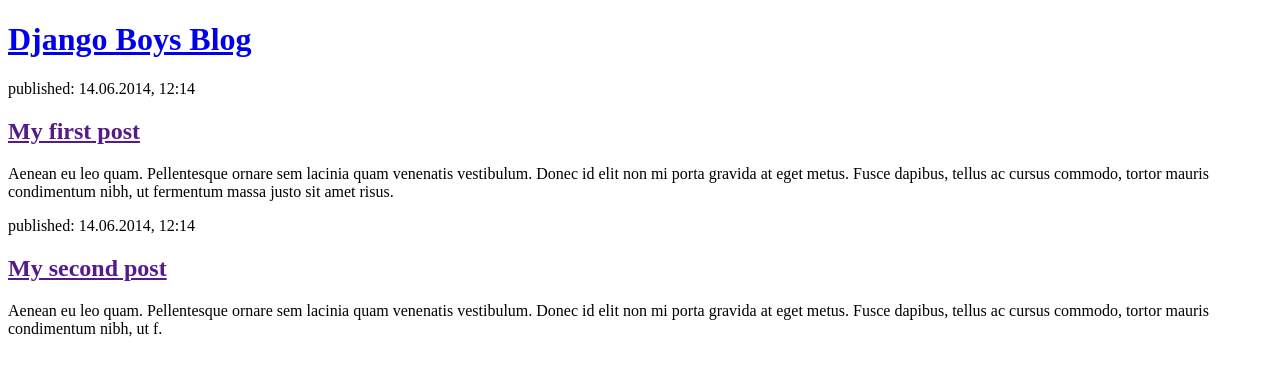
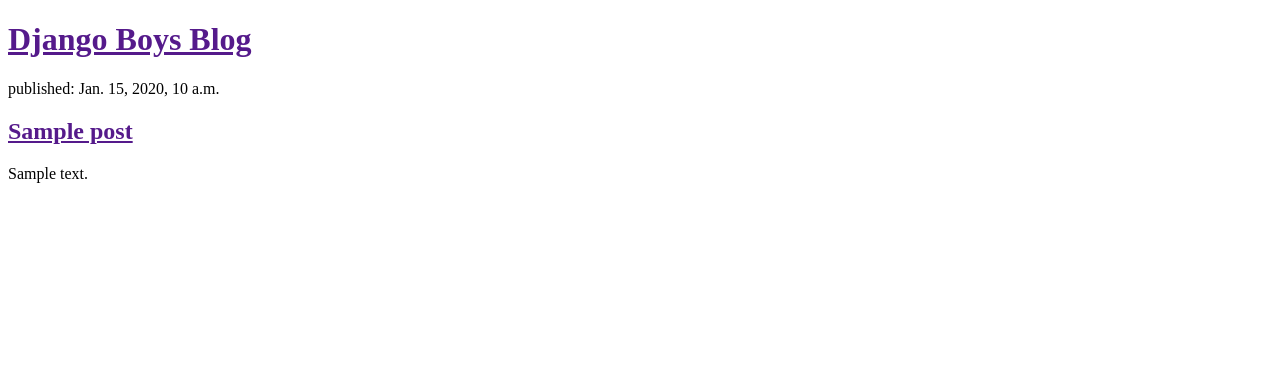
Before and after one commit to sayik/rand, a Django app: page /home/ in a window 1280 px wide. Shown: the top 376 px of the page. Run offline with Django 5.2, Linux system fonts and the light colour scheme; tables that the repository leaves empty hold one stand-in row (values such as "Sample post").

Commit message:
Modified templates to display posts from database

```diff
--- a/mysite/templates/mysite/post_list.html
+++ b/mysite/templates/mysite/post_list.html
@@ -5,28 +5,14 @@
   </head>
   <body>
     <header>
-      <h1><a href="/">Django Boys Blog</a></h1>
+      <h1><a href="">Django Boys Blog</a></h1>
     </header>
-
+    {% for post in posts %}
     <article>
-      <time>published: 14.06.2014, 12:14</time>
-      <h2><a href="">My first post</a></h2>
-      <p>
-        Aenean eu leo quam. Pellentesque ornare sem lacinia quam venenatis
-        vestibulum. Donec id elit non mi porta gravida at eget metus. Fusce
-        dapibus, tellus ac cursus commodo, tortor mauris condimentum nibh, ut
-        fermentum massa justo sit amet risus.
-      </p>
+      <time>published: {{ post.created_date }}</time>
+      <h2><a href="">{{ post.title }}</a></h2>
+      <p>{{ post.text|linebreaksbr }}</p>
     </article>
-
-    <article>
-      <time>published: 14.06.2014, 12:14</time>
-      <h2><a href="">My second post</a></h2>
-      <p>
-        Aenean eu leo quam. Pellentesque ornare sem lacinia quam venenatis
-        vestibulum. Donec id elit non mi porta gravida at eget metus. Fusce
-        dapibus, tellus ac cursus commodo, tortor mauris condimentum nibh, ut f.
-      </p>
-    </article>
+    {% endfor %}
   </body>
 </html>
--- a/mysite/views.py
+++ b/mysite/views.py
@@ -1,7 +1,11 @@
 from django.shortcuts import render
+from django.utils import timezone
+from .models import Post
+
 
 # Create your views here.
 
 
 def post_list(request):
-    return render(request, 'mysite/post_list.html', {})
+    posts = Post.objects.filter(created_date__lte=timezone.now()).order_by('-id')
+    return render(request, 'mysite/post_list.html', {'posts': posts})
```
